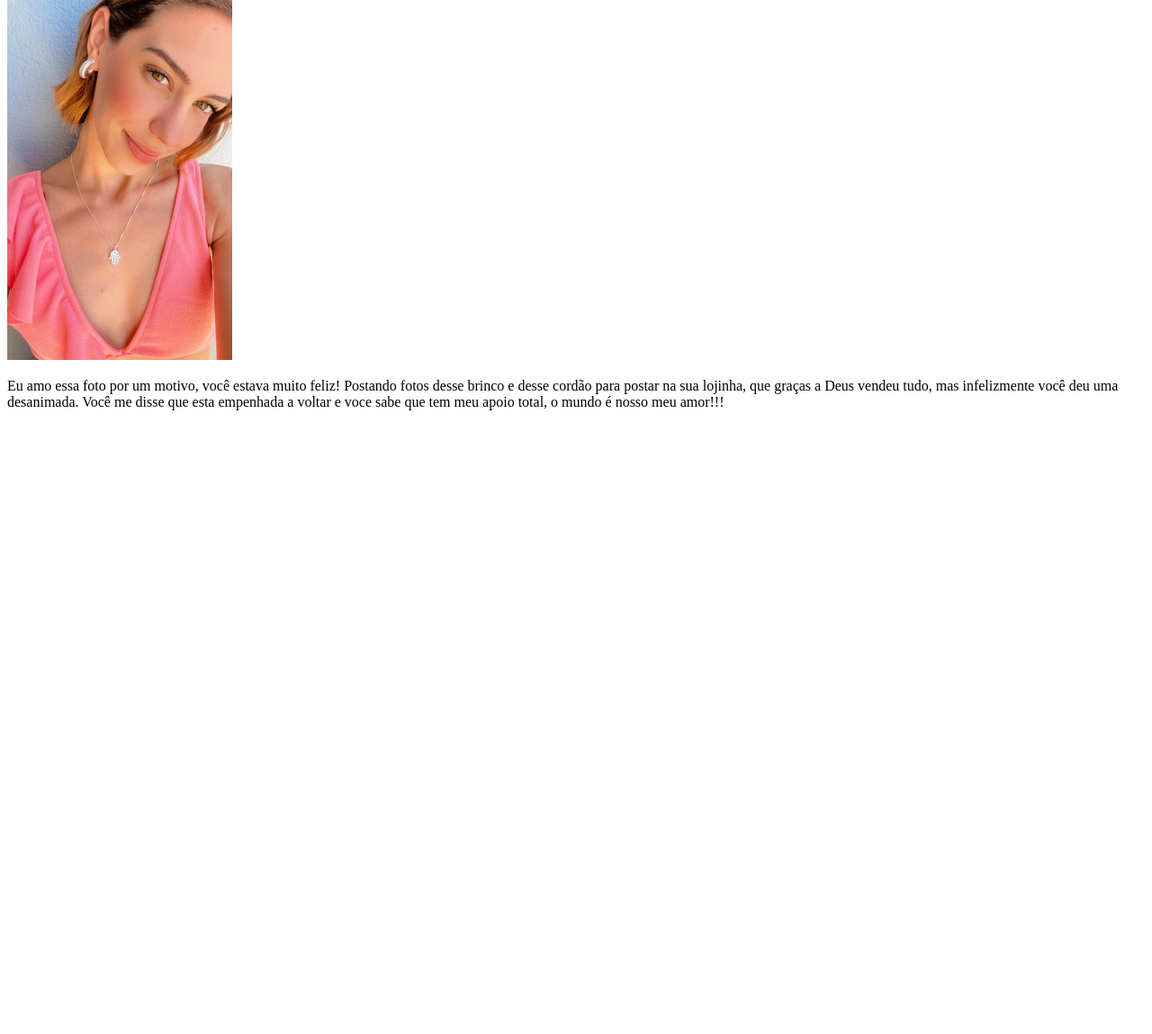
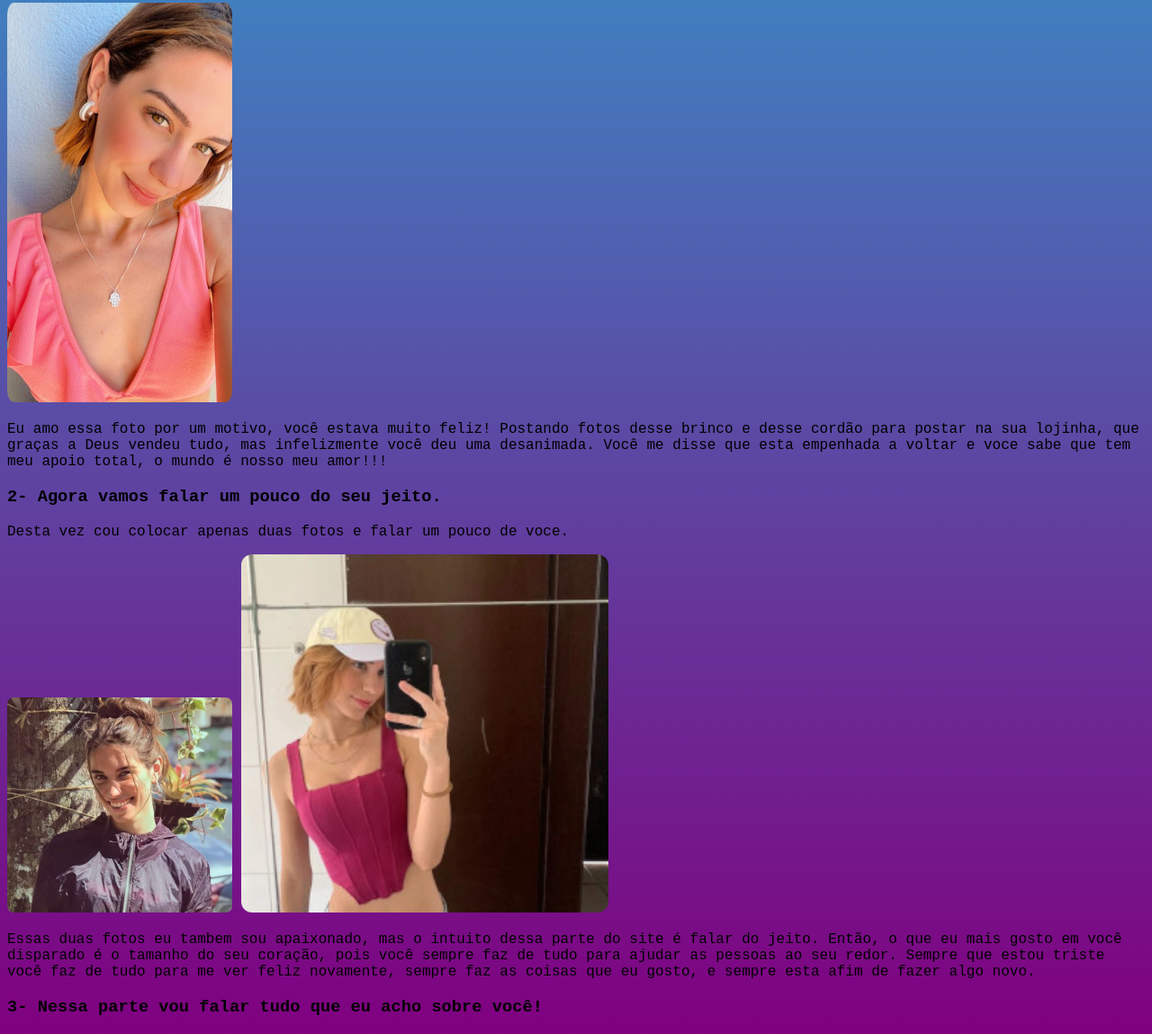
Before and after one commit to Brunaao07/Projeto-1site, a plain HTML site: page index.html in a window 1280 px wide. Shown: the part 1166-2315 px from the top of the page at 90% size. Before the commit the page ends 1638 px from the top, so only its background shows below. Drawn offline with Linux system fonts and the light colour scheme.

Commit message:
Atualizei o site

```diff
--- /dev/null
+++ b/estilos/style.css
@@ -0,0 +1,16 @@
+@charset "UTF-8";
+
+body{
+    background-image: linear-gradient(to top, rgb(128,0,128), rgb(0,255,255));
+    font-family: 'Courier New', Courier, monospace;
+}
+
+img#vi{
+    border-radius: 3%;
+
+}
+
+img#vi2{
+    border-radius: 3%;
+    width: 31.9vw;
+}
--- a/index.html
+++ b/index.html
@@ -4,24 +4,31 @@
     <meta charset="UTF-8">
     <meta name="viewport" content="width=device-width, initial-scale=1.0">
     <title>Para o amor da minha vida</title>
+    <link rel="stylesheet" href="estilos/style.css">
 </head>
 <body>
     <h1>Linda, essa é para você!</h1>
     <h2>Separei esse site em varios topicos</h2>
     <div>
         <ul>1- Você é linda</ul>
-        <ul>2- Seu jeito comigo</ul>
+        <ul>2- Seu jeito</ul>
         <ul>3- Tudo que eu acho sobre você</ul>
         <ul>4- Meus planos com você</ul>
     </div>
-    <p>1-Primeiro Vamos começar falando e mostrando como você é LINDA, escolhi três fotos para demonstrar isso!</p>
-    <img src="Imagens/Meuamor2.jpg" alt="Esses olhos">
+    <h3>1- Primeiro vamos começar falando e mostrando como você é LINDA, escolhi três fotos para demonstrar isso!</h3>
+    <img id="vi" src="Imagens/Meuamor2.jpg" alt="Esses olhos">
     <p>Olha que perfeição essa menina é, esses olhos verdes, essa boca, esse cabelo, TUDO EM VOCÊ é maravilhoso.</p>
     <p>Vamos para outra foto sua so para vermos um pequeno detalhe</p>
-    <img src="Imagens/Meuamor3.jpg" alt="Tudo para mim">
+    <img id="vi" src="Imagens/Meuamor3.jpg" alt="Tudo para mim">
     <p>Quando me perguntam o que é uma foto linda eu mostro essa, esse sorriso é com certeza uma das sete maravilhas do mundo. E detalhe, tenho esse sorriso para mim todo dia, quando você me pergunta porque faço gracinhas todos os dias, é por conta disso. Ver voce rindo, com toda certeza desse mundo é o meu momento preferido.</p>
     <p>Para finalizar essa primeira parte do site, vou colocar uma foto em que voce estava muito feliz, a inauguração da sua lojinha de pratas, a acessorios vibes.</p>
-    <img src="Imagens/Meuamor4.jpg" alt="Uma linda">
+    <img id="vi" src="Imagens/Meuamor4.jpg" alt="Uma linda">
     <p>Eu amo essa foto por um motivo, você estava muito feliz! Postando fotos desse brinco e desse cordão para postar na sua lojinha, que graças a Deus vendeu tudo, mas infelizmente você deu uma desanimada. Você me disse que esta empenhada a voltar e voce sabe que tem meu apoio total, o mundo é nosso meu amor!!!</p>
+    <h3>2- Agora vamos falar um pouco do seu jeito.</h3>
+    <p>Desta vez cou colocar apenas duas fotos e falar um pouco de voce.</p>
+    <img id="vi" src="Imagens/vida 1.jpg" alt="amore">
+    <img id="vi2" src="Imagens/vida 2.jpg" alt="vida">
+    <p>Essas duas fotos eu tambem sou apaixonado, mas o intuito dessa parte do site é falar do jeito. Então, o que eu mais gosto em você disparado é o tamanho do seu coração, pois você sempre faz de tudo para ajudar as pessoas ao seu redor. Sempre que estou triste você faz de tudo para me ver feliz novamente, sempre faz as coisas que eu gosto, e sempre esta afim de fazer algo novo.</p>
+    <h3>3- Nessa parte vou falar tudo que eu acho sobre você!</h3>
 </body>
 </html>
```
Also changed, not shown: Imagens/Meu amor 2.jpeg (deleted), Imagens/Meu amor 3.jpeg (deleted), Imagens/Meu amor 4.jpeg (deleted), Imagens/vida 1.jpeg (added), Imagens/vida 1.jpg (added), Imagens/vida 2.jpeg (added), Imagens/vida 2.jpg (added).
